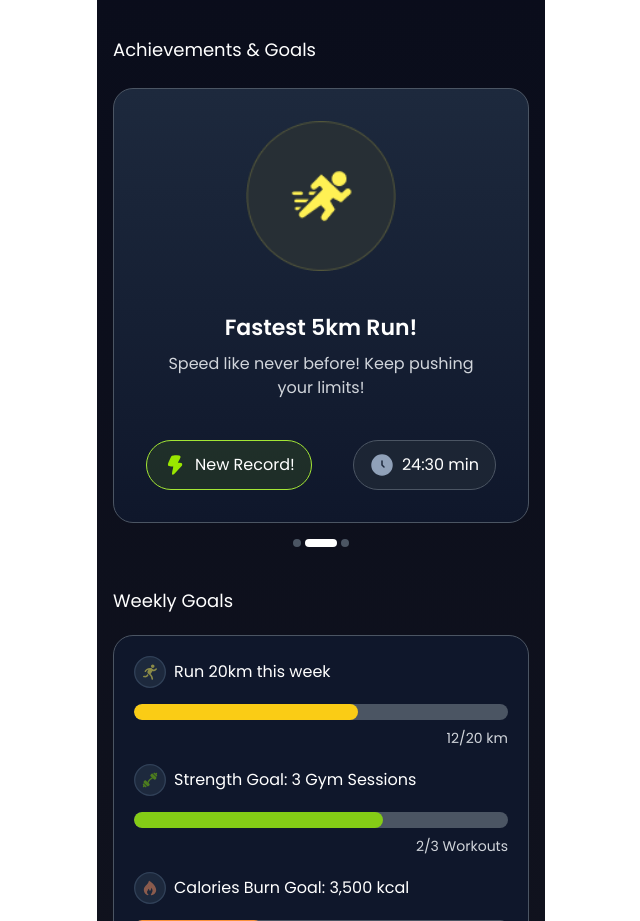
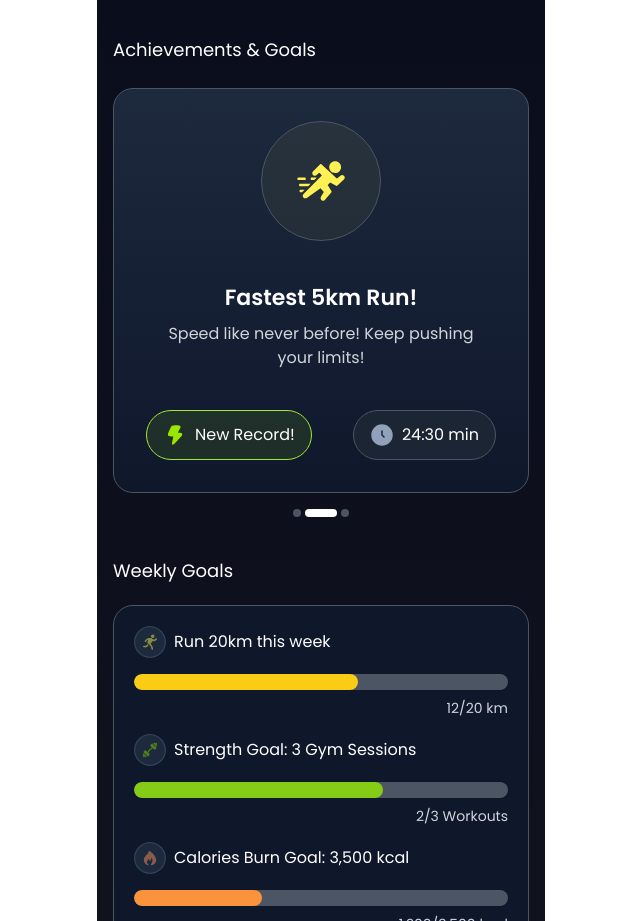
Before and after one commit to deepankerhub/fitness-app, a React (Create React App) app: page / in a window 1280 px wide. Shown: the part 1300-2221 px from the top of the page, without its empty margins (319-959 px from the left). Built offline with nearby package versions, Linux system fonts and the light colour scheme.

Commit message:
AchievementIcon-fix

```diff
--- a/src/Components/Achievements.js
+++ b/src/Components/Achievements.js
@@ -1,6 +1,7 @@
 import React from 'react';
 import zapIcon from '../assets/icons/zap.svg';
 import clockIcon from '../assets/icons/clock-01.svg';
+import runIcon from '../assets/icons/runningman.svg';
 
 const Achievements = () => {
   return (
@@ -9,8 +10,8 @@ const Achievements = () => {
 
       <div className="bg-gradient-to-b from-[#1D293D] to-[#0F172B] rounded-[20px] px-6 py-8 flex flex-col items-center text-center mt-6 border border-gray-600">
 
-        <div className="size-[150px] rounded-full bg-[#1C2534] flex items-center justify-center mb-10">
-        <img src="/assets/Frame 50.png" alt="Notifications" className="size-[150px]" />
+        <div className="size-[120px] rounded-full bg-[#FFF1540D] flex items-center justify-center mb-10 border border-gray-600">
+        <img src={runIcon} alt="runIcon" className="w-[47.5px] h-[39.56px]" />
         </div>
 
         <h3 className="text-white text-[22px] font-semibold mb-2">Fastest 5km Run!</h3>
```
Also changed, not shown: src/assets/icons/runningman.svg (added).
